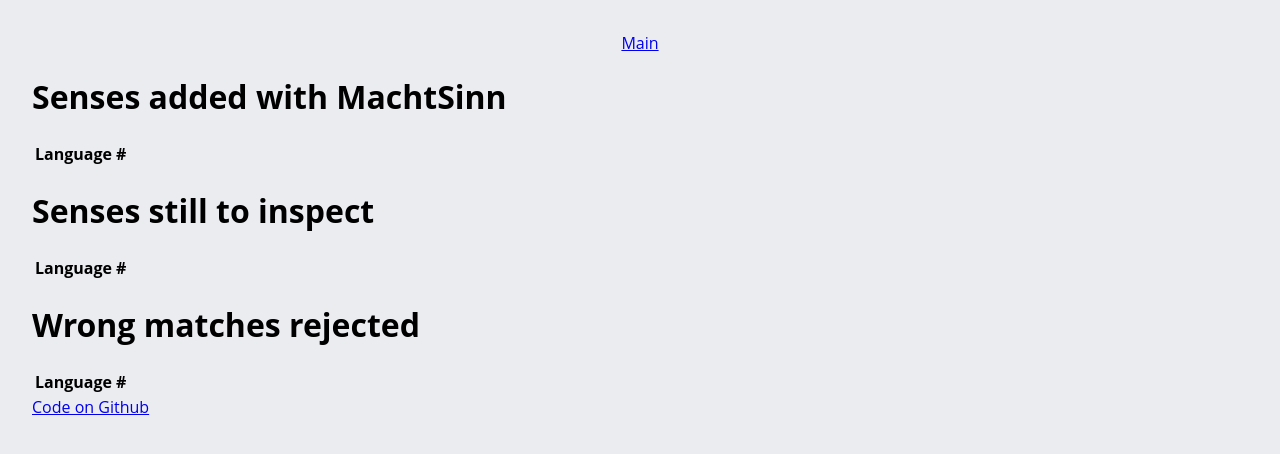
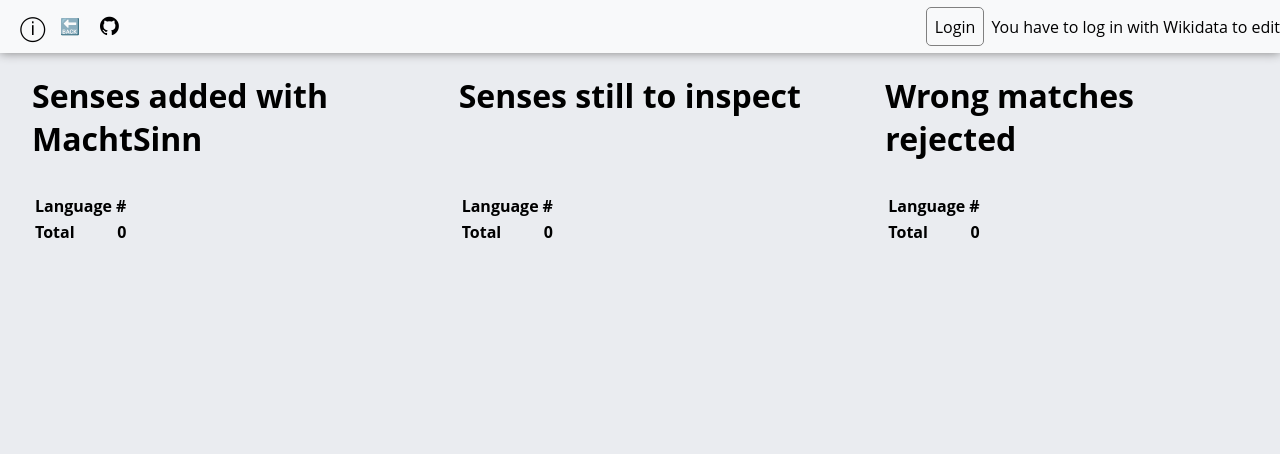
Before and after one commit to Nudin/makesense, a Flask app: page /statistics in a window 1280 px wide. Shown: the top 454 px of the page. Run offline with Flask 2, Linux system fonts and the light colour scheme; data that the repository does not hold is empty; parts of the project's set-up code (start-up, migrations or seed data) failed here and were passed over; some libraries are stand-ins or nearby versions.

Commit message:
Improve statistics page

```diff
--- a/static/main.css
+++ b/static/main.css
@@ -43,7 +43,7 @@
 
 }
 
-#stat-symbol {
+#stat-symbol, #back-symbol {
 	position: absolute;
 	float: left;
 	margin-left: 60px;
--- a/static/statistics.css
+++ b/static/statistics.css
@@ -1,9 +1,17 @@
-body {
-	margin: 2em;
-	font-family: 'Open Sans', Arial, sans-serif;
-	background-color: #eaecf0;
+.stat {
+	margin: 0 2em;
 }
-.header {
-	margin: auto;
-	width: max-content;
+tr.total {
+	font-weight: bold;
 }
+tbody tr td:last-child {
+    text-align: right;
+}
+.info-symbol-description {
+	/* dirty hack, transparent is nicer but
+	 * overlaps with the text on the statistic page */
+	background: #eaecf0;
+}
+h1 {
+	height: 3em;
+}
--- a/templates/layout.html
+++ b/templates/layout.html
@@ -1,11 +1,11 @@
 <!doctype html>
 <head>
   <title>MachtSinn – Das macht doch alles keinen Sinn!</title>
+  <link rel="stylesheet" href="https://cdnjs.cloudflare.com/ajax/libs/font-awesome/4.7.0/css/font-awesome.min.css">
   {% block head %}
   {% endblock %}
 </head>
 <body>
-{% block body %}
 {% with messages = get_flashed_messages() %}
   {% if messages %}
     <ul class=flashes>
@@ -15,5 +15,30 @@
     </ul>
   {% endif %}
 {% endwith %}
+<div class="grid-container">
+    <div id="header">
+        <p id="info-symbol">&#9432;</p>
+        <div class="info-symbol-description">
+            <h2>Lexeme</h2>
+            <p>A basic lexical unit of a language consisting of one word or
+              several words, the elements of which do not separately convey the
+              meaning of the whole.</p>
+            <h2>Sense</h2>
+            <p>A way in which an expression or a situation can be interpreted; a meaning.</p>
+        </div>
+        {% block links %}{% endblock %}
+        <a href="https://github.com/Nudin/makesense" title="Code on Github"><p class="fa fa-github" style="font-size:22px"></p></a>
+        {% if username %}
+        <p id="greeting">Hello {{ username }}!</p>
+        <div id="login"><a href="{{ url_for('logout') }}">Logout</a></div>
+
+        {% else %}
+        <p id="greeting">You have to log in with Wikidata to edit</p>
+        <div id="login"><a href="{{ url_for('login') }}">Login</a></div>
+        {% endif %}
+    </div>
+
+{% block content %}
 {% endblock %}
+</div>
 </body>
--- a/templates/statistics.html
+++ b/templates/statistics.html
@@ -1,55 +1,74 @@
 {% extends "layout.html" %}
 
 {% block head %}
+        <link href="/machtsinn/static/main.css" rel="stylesheet">
         <link href="/machtsinn/static/statistics.css" rel="stylesheet">
 {% endblock %}
-{% block body %}
-<div class="header"><a href=".">Main</a></div>
+{% block links %}
+        <a href="./" title="Main page"><p id="back-symbol">&#128281;</p></a>
+{% endblock %}
 
+{% block content %}
+<div class="stat">
 <h1>Senses added with MachtSinn</h1>
 <table>
         <tr>
                 <th>Language</th>
                 <th>#</th>
         </tr>
+        <tr class="total">
+                <td>Total</td>
+                <td>{{added|sum(attribute='1')}}</td>
+        </tr>
 
-        {% for row in added %}
+        {% for row in added -%}
         <tr>
                 <td>{{row[0]}}</td>
                 <td>{{row[1]}}</td>
         </tr>
         {% endfor %}
 </table>
+</div>
 
+<div class="stat">
 <h1>Senses still to inspect</h1>
 <table>
         <tr>
                 <th>Language</th>
                 <th>#</th>
         </tr>
+        <tr class="total">
+                <td>Total</td>
+                <td>{{todo|sum(attribute='1')}}</td>
+        </tr>
 
-        {% for row in todo %}
+        {% for row in todo -%}
         <tr>
                 <td>{{row[0]}}</td>
                 <td>{{row[1]}}</td>
         </tr>
         {% endfor %}
 </table>
+</div>
 
+<div class="stat">
 <h1>Wrong matches rejected</h1>
 <table>
         <tr>
                 <th>Language</th>
                 <th>#</th>
         </tr>
+        <tr class="total">
+                <td>Total</td>
+                <td>{{rejected|sum(attribute='1')}}</td>
+        </tr>
 
-        {% for row in rejected %}
+        {% for row in rejected -%}
         <tr>
                 <td>{{row[0]}}</td>
                 <td>{{row[1]}}</td>
         </tr>
         {% endfor %}
 </table>
-
-<div class="footer"><a href="https://github.com/Nudin/makesense">Code on Github</a></div>
+</div>
 {% endblock %}
```
Also changed, not shown: templates/index.html (+3 -23 lines).
